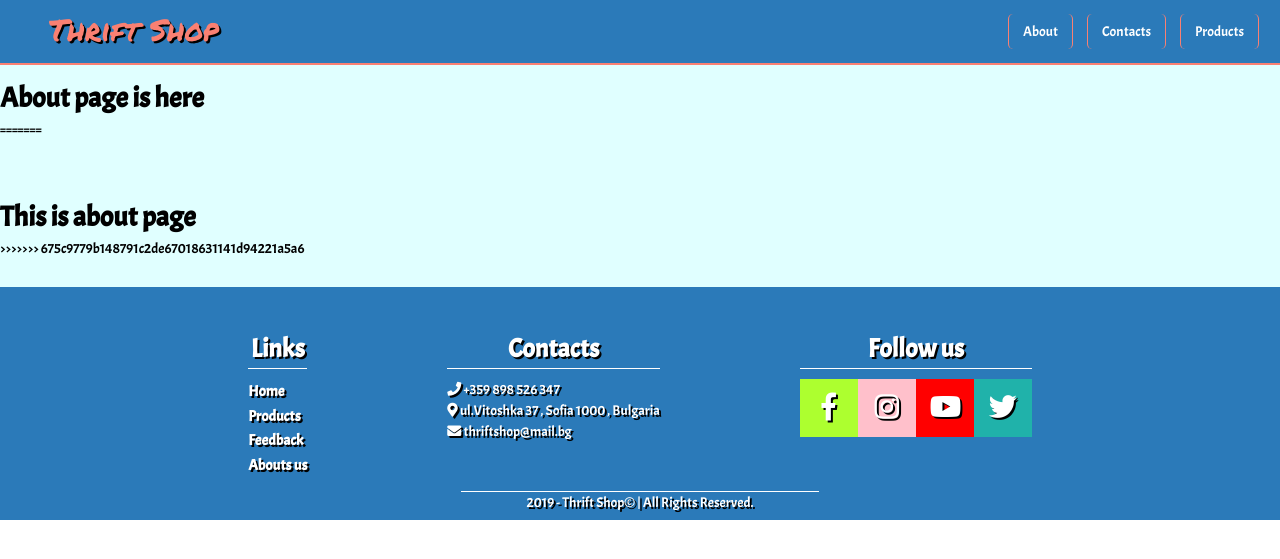
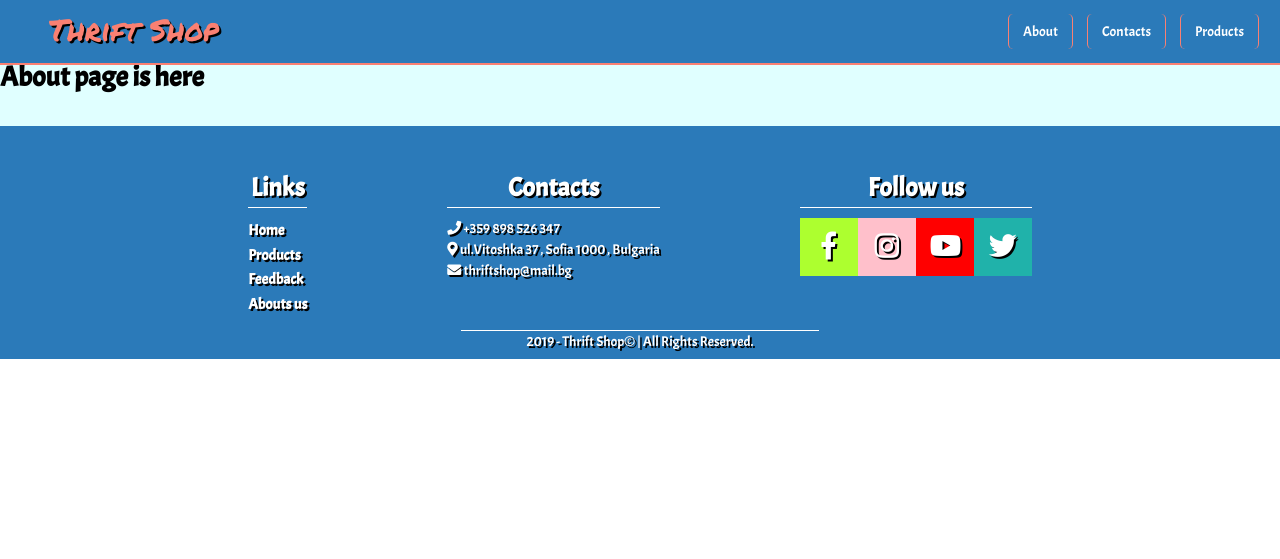
Before and after one commit to justteshi/Thrift-Shop, a Jekyll site: the page built from about.html, in a window 1280 px wide. Shown: the top 559 px of the page. Built offline with Jekyll 4.4.1, drawn with Linux system fonts in a browser that asks for light colours; nearby versions of some CDN libraries.

Commit message:
about page changes

```diff
--- a/about.html
+++ b/about.html
@@ -3,14 +3,10 @@
 title: About
 permalink: /about/
 ---
-<<<<<<< HEAD
+
 <style>
     h1{
         padding-top:  2em;
     }
     </style>
 <h1>About page is here</h1>
-=======
-
-<h1>This is about page</h1>
->>>>>>> 675c9779b148791c2de67018631141d94221a5a6
--- a/docs/404.html
+++ b/docs/404.html
@@ -68,7 +68,6 @@
   <p>The requested page could not be found.</p>
 </div>
 
-
             </main>
 
         <footer class="site-footer">
--- a/docs/about/index.html
+++ b/docs/about/index.html
@@ -54,6 +54,7 @@
     </style>
 <h1>About page is here</h1>
 
+
             </main>
 
         <footer class="site-footer">
--- a/docs/contacts/index.html
+++ b/docs/contacts/index.html
@@ -53,7 +53,6 @@
 }
 </style>
 <h1>Contacts page is here</h1>
-
             </main>
 
         <footer class="site-footer">
--- a/docs/feed.xml
+++ b/docs/feed.xml
@@ -1 +1 @@
-<?xml version="1.0" encoding="utf-8"?><feed xmlns="http://www.w3.org/2005/Atom" ><generator uri="https://jekyllrb.com/" version="4.0.0">Jekyll</generator><link href="http://localhost:4000/feed.xml" rel="self" type="application/atom+xml" /><link href="http://localhost:4000/" rel="alternate" type="text/html" /><updated>2019-12-18T12:53:00+02:00</updated><id>http://localhost:4000/feed.xml</id><title type="html">Thrift Shop</title><subtitle>Awsome Discription &lt;3</subtitle></feed>
+<?xml version="1.0" encoding="utf-8"?><feed xmlns="http://www.w3.org/2005/Atom" ><generator uri="https://jekyllrb.com/" version="4.0.0">Jekyll</generator><link href="http://localhost:4000/feed.xml" rel="self" type="application/atom+xml" /><link href="http://localhost:4000/" rel="alternate" type="text/html" /><updated>2019-12-18T13:05:50+02:00</updated><id>http://localhost:4000/feed.xml</id><title type="html">Thrift Shop</title><subtitle>Awsome Discription &lt;3</subtitle></feed>
--- a/docs/index.html
+++ b/docs/index.html
@@ -139,7 +139,6 @@
         <p class="form-button">Send</p>
     </div>
 </section>
-
             </main>
 
         <footer class="site-footer">
--- a/docs/products/index.html
+++ b/docs/products/index.html
@@ -54,7 +54,6 @@
     </style>
 
 <h1>Products page is here</h1>
-
             </main>
 
         <footer class="site-footer">
```
